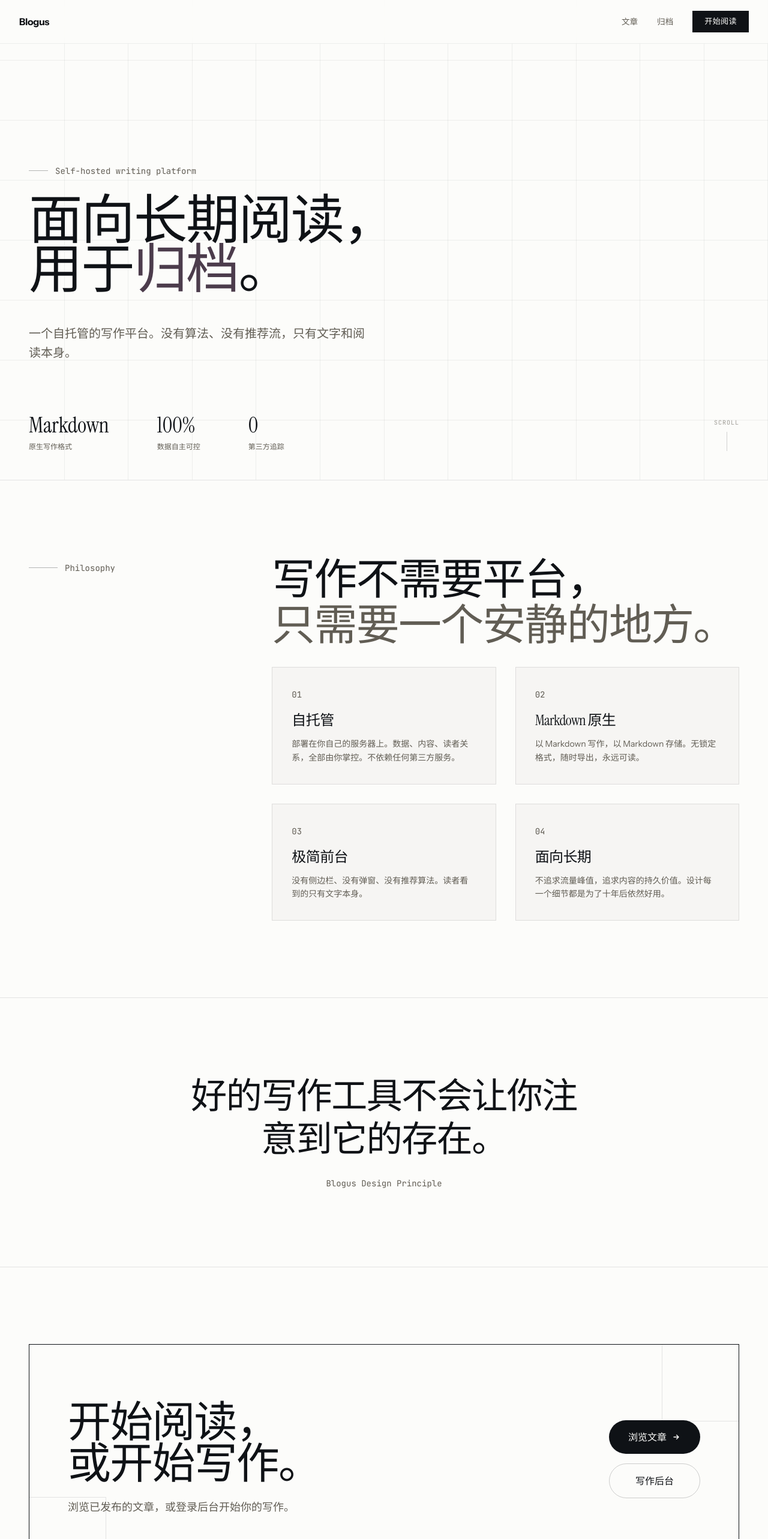
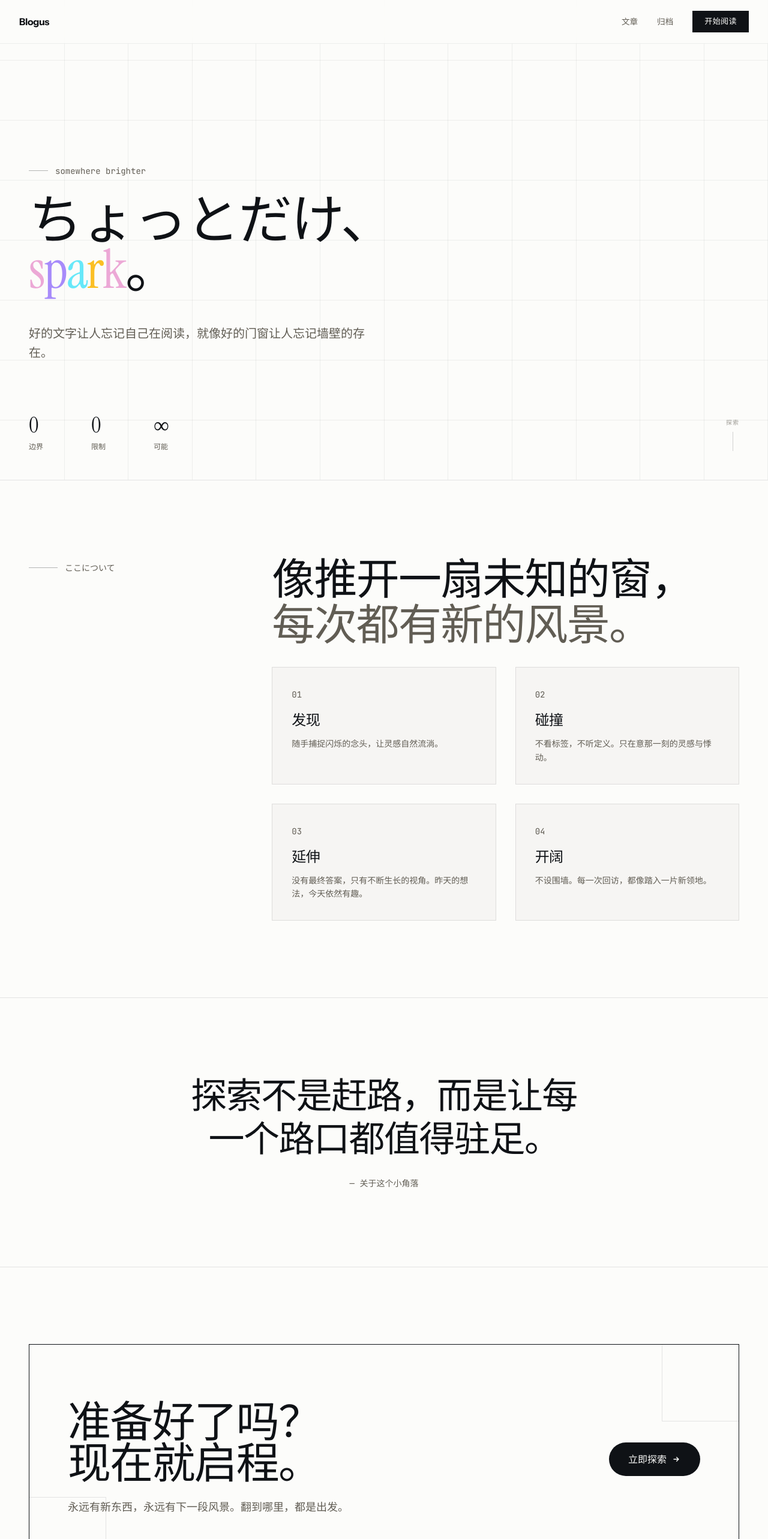
Before and after one commit to Movelocity/blogus, a React (Vite) app in the folder client/: page / in a window 1280 px wide. Shown: the top 2566 px of the page at 60% size. Built offline with nearby package versions, Linux system fonts and the light colour scheme.

Commit message:
feat: 优化LandingPage 文案，增加 vscode 对于 tailwindcss 的配置

```diff
--- a/client/src/pages/LandingPage.tsx
+++ b/client/src/pages/LandingPage.tsx
@@ -1,7 +1,7 @@
 import { useCallback, useEffect, useRef, useState } from "react";
 import { Link } from "react-router";
 
-const words = ["沉淀", "书写", "归档", "思考"];
+const words = ["探索", "发现", "spark", "相遇"];
 
 function BlurWord({ word, trigger }: { word: string; trigger: number }) {
   const chars = [...word];
@@ -219,9 +219,9 @@ export function LandingPage() {
                 heroReady ? "translate-y-0 opacity-100" : "translate-y-4 opacity-0"
               }`}
             >
-              <span className="inline-flex items-center gap-3 font-mono text-sm text-muted-foreground">
+                <span className="inline-flex items-center gap-3 font-mono text-sm text-muted-foreground">
                 <span className="h-px w-8 bg-foreground/30" />
-                Self-hosted writing platform
+                somewhere brighter
               </span>
             </div>
 
@@ -232,9 +232,8 @@ export function LandingPage() {
                   heroReady ? "translate-y-0 opacity-100" : "translate-y-8 opacity-0"
                 }`}
               >
-                <span className="block">面向长期阅读，</span>
+                <span className="block">ちょっとだけ、</span>
                 <span className="block">
-                  用于
                   <span className="relative inline-block">
                     <BlurWord word={words[wordIndex]} trigger={wordIndex} />
                   </span>
@@ -249,7 +248,7 @@ export function LandingPage() {
                 heroReady ? "translate-y-0 opacity-100" : "translate-y-4 opacity-0"
               }`}
             >
-              一个自托管的写作平台。没有算法、没有推荐流，只有文字和阅读本身。
+              好的文字让人忘记自己在阅读，就像好的门窗让人忘记墙壁的存在。
             </p>
           </div>
         </div>
@@ -262,9 +261,9 @@ export function LandingPage() {
         >
           <div className="mx-auto flex max-w-[1400px] items-start gap-10 lg:gap-20">
             {[
-              { value: "Markdown", label: "原生写作格式" },
-              { value: "100%", label: "数据自主可控" },
-              { value: "0", label: "第三方追踪" },
+              { value: "0", label: "边界" },
+              { value: "0", label: "限制" },
+              { value: "∞", label: "可能" },
             ].map((stat) => (
               <div key={stat.label} className="flex flex-col gap-2">
                 <span className="font-display text-3xl text-foreground lg:text-4xl">{stat.value}</span>
@@ -281,7 +280,7 @@ export function LandingPage() {
           }`}
         >
           <div className="flex flex-col items-center gap-2">
-            <span className="font-mono text-[10px] uppercase tracking-widest text-muted-foreground">Scroll</span>
+            <span className="font-mono text-[10px] uppercase tracking-widest text-muted-foreground">探索</span>
             <div className="h-8 w-px animate-pulse bg-foreground/30" />
           </div>
         </div>
@@ -301,7 +300,7 @@ export function LandingPage() {
                 }`}
               >
                 <span className="h-px w-12 bg-foreground/30" />
-                Philosophy
+                ここについて
               </span>
             </div>
             <div className="lg:col-span-8">
@@ -310,31 +309,31 @@ export function LandingPage() {
                   philosophy.visible ? "translate-y-0 opacity-100" : "translate-y-8 opacity-0"
                 }`}
               >
-                写作不需要平台，
+                像推开一扇未知的窗，
                 <br />
-                <span className="text-muted-foreground">只需要一个安静的地方。</span>
+                <span className="text-muted-foreground">每次都有新的风景。</span>
               </h2>
               <div className="grid gap-8 md:grid-cols-2">
                 {[
                   {
                     number: "01",
-                    title: "自托管",
-                    desc: "部署在你自己的服务器上。数据、内容、读者关系，全部由你掌控。不依赖任何第三方服务。",
+                    title: "发现",
+                    desc: "随手捕捉闪烁的念头，让灵感自然流淌。",
                   },
                   {
                     number: "02",
-                    title: "Markdown 原生",
-                    desc: "以 Markdown 写作，以 Markdown 存储。无锁定格式，随时导出，永远可读。",
+                    title: "碰撞",
+                    desc: "不看标签，不听定义。只在意那一刻的灵感与悸动。"
                   },
                   {
                     number: "03",
-                    title: "极简前台",
-                    desc: "没有侧边栏、没有弹窗、没有推荐算法。读者看到的只有文字本身。",
+                    title: "延伸",
+                    desc: "没有最终答案，只有不断生长的视角。昨天的想法，今天依然有趣。"
                   },
                   {
                     number: "04",
-                    title: "面向长期",
-                    desc: "不追求流量峰值，追求内容的持久价值。设计每一个细节都是为了十年后依然好用。",
+                    title: "开阔",
+                    desc: "不设围墙。每一次回访，都像踏入一片新领地。",
                   },
                 ].map((item, i) => (
                   <div
@@ -363,14 +362,14 @@ export function LandingPage() {
               quote.visible ? "translate-y-0 opacity-100" : "translate-y-8 opacity-0"
             }`}
           >
-            好的写作工具不会让你注意到它的存在。
+            探索不是赶路，而是让每一个路口都值得驻足。
           </blockquote>
           <cite
             className={`font-mono text-sm not-italic text-muted-foreground transition-all delay-200 duration-700 ${
               quote.visible ? "translate-y-0 opacity-100" : "translate-y-4 opacity-0"
             }`}
           >
-            Blogus Design Principle
+            — 关于这个小角落
           </cite>
         </div>
       </section>
@@ -389,12 +388,12 @@ export function LandingPage() {
               <div className="grid items-center gap-12 lg:grid-cols-[1fr_auto]">
                 <div>
                   <h2 className="mb-6 font-display text-5xl tracking-tight text-foreground md:text-6xl lg:text-7xl lg:leading-[0.95]">
-                    开始阅读，
+                    准备好了吗？
                     <br />
-                    或开始写作。
+                    现在就启程。
                   </h2>
                   <p className="max-w-xl text-lg leading-relaxed text-muted-foreground">
-                    浏览已发布的文章，或登录后台开始你的写作。
+                    永远有新东西，永远有下一段风景。翻到哪里，都是出发。
                   </p>
                 </div>
                 <div className="flex flex-col gap-4 sm:flex-row lg:flex-col">
@@ -402,7 +401,7 @@ export function LandingPage() {
                     to="/blog"
                     className="group inline-flex items-center justify-center gap-2 rounded-full bg-foreground px-8 py-4 text-base font-medium text-primary-foreground transition hover:bg-foreground/90"
                   >
-                    浏览文章
+                    立即探索
                     <svg
                       className="h-4 w-4 transition-transform group-hover:translate-x-1"
                       fill="none"
@@ -412,12 +411,6 @@ export function LandingPage() {
                     >
                       <path strokeLinecap="round" strokeLinejoin="round" d="M13 7l5 5m0 0l-5 5m5-5H6" />
                     </svg>
-                  </Link>
-                  <Link
-                    to="/admin"
-                    className="inline-flex items-center justify-center rounded-full border border-foreground/20 px-8 py-4 text-base font-medium text-foreground transition hover:bg-foreground/5"
-                  >
-                    写作后台
                   </Link>
                 </div>
               </div>
@@ -432,7 +425,7 @@ export function LandingPage() {
           <div className="flex flex-col items-center justify-between gap-6 py-12 md:flex-row">
             <div className="flex items-center gap-3">
               <span className="font-display text-xl text-primary-foreground">Blogus</span>
-              <span className="font-mono text-xs text-primary-foreground/40">Self-hosted</span>
+              <span className="font-mono text-xs text-primary-foreground/40">さあ、出かけよう</span>
             </div>
             <div className="flex items-center gap-8">
               <Link to="/blog" className="text-sm text-primary-foreground/40 transition-colors hover:text-primary-foreground">
```
